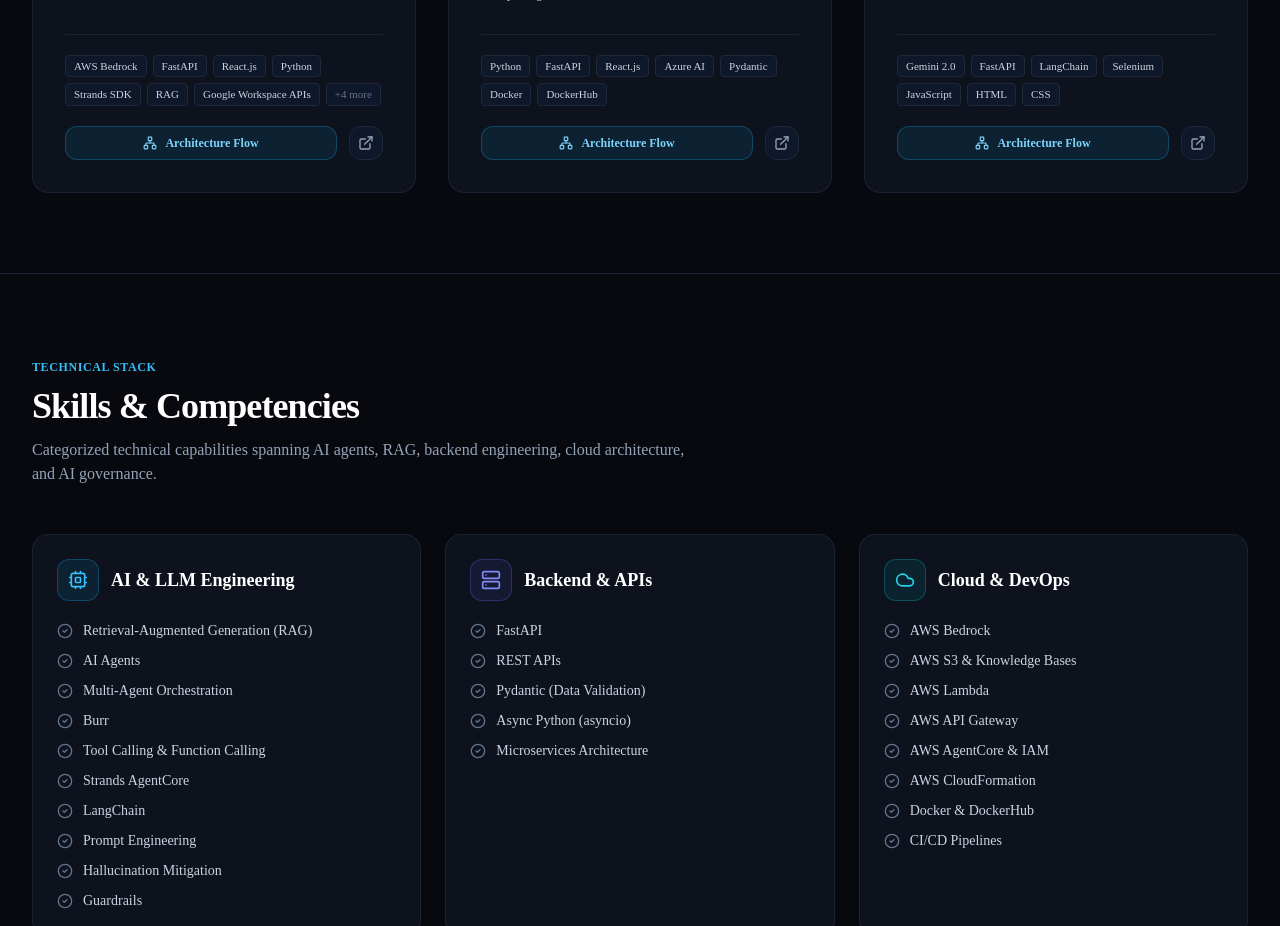
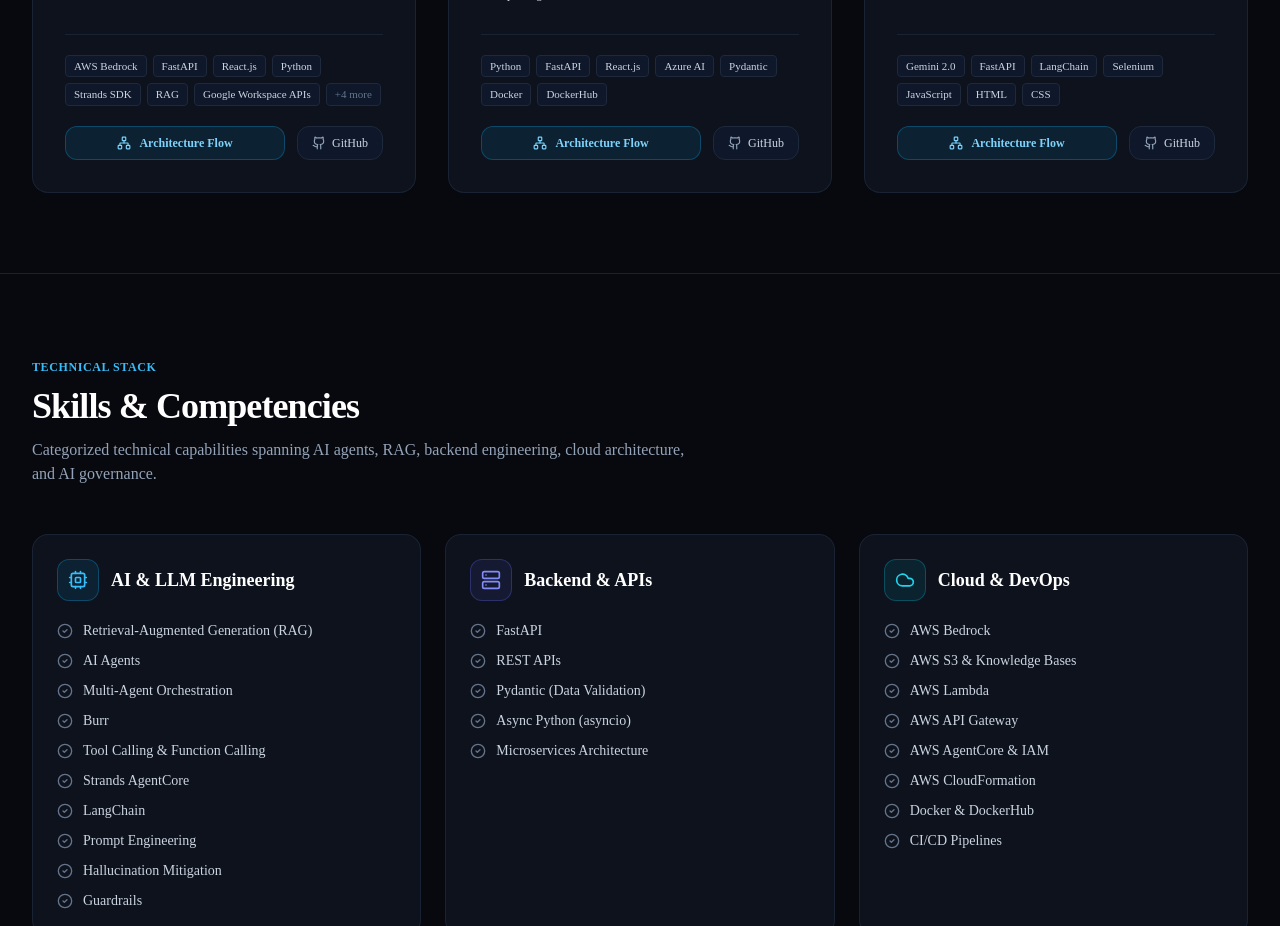
Before and after one commit to lokeshh29/build-portfolio, a Next.js app in the folder frontend/: page / in a window 1280 px wide. Shown: the part 2900-3826 px from the top of the page. Built offline with nearby package versions, Linux system fonts and the light colour scheme; no server answers.

Commit message:
feat(links): add linkedin and github repository links to projects and contact section

```diff
--- a/frontend/components/contact/Contact.tsx
+++ b/frontend/components/contact/Contact.tsx
@@ -52,7 +52,7 @@
             </a>
 
             <a
-              href="https://linkedin.com"
+              href="https://www.linkedin.com/in/lokeshhh29/"
               target="_blank"
               rel="noopener noreferrer"
               className="inline-flex items-center gap-2 px-5 py-3.5 rounded-xl text-sm font-semibold text-slate-200 bg-slate-900 hover:bg-slate-800 border border-slate-700/80 hover:border-slate-600 transition-all"
@@ -63,7 +63,7 @@
             </a>
 
             <a
-              href="https://github.com"
+              href="https://github.com/lokeshh29"
               target="_blank"
               rel="noopener noreferrer"
               className="inline-flex items-center gap-2 px-5 py-3.5 rounded-xl text-sm font-semibold text-slate-200 bg-slate-900 hover:bg-slate-800 border border-slate-700/80 hover:border-slate-600 transition-all"
@@ -77,6 +77,7 @@
               href="/resume.pdf"
               target="_blank"
               rel="noopener noreferrer"
+              download="lokesh_resume.pdf"
               className="inline-flex items-center gap-2 px-5 py-3.5 rounded-xl text-sm font-semibold text-slate-200 bg-slate-900 hover:bg-slate-800 border border-slate-700/80 hover:border-slate-600 transition-all"
             >
               <FileText className="h-4 w-4 text-indigo-400" />
--- a/frontend/components/projects/ProjectCard.tsx
+++ b/frontend/components/projects/ProjectCard.tsx
@@ -1,7 +1,7 @@
 "use client";
 
 import React from "react";
-import { Network, ArrowRight, CheckCircle, ExternalLink } from "lucide-react";
+import { Network, Github, CheckCircle } from "lucide-react";
 import { ProjectArchitecture } from "./ArchitectureModal";
 
 export interface ProjectData {
@@ -13,6 +13,7 @@
   engineeringHighlights: string[];
   technologies: string[];
   architecture: ProjectArchitecture;
+  githubUrl?: string;
   featured?: boolean;
 }
 
@@ -99,13 +100,18 @@
             <Network className="h-3.5 w-3.5" />
             <span>Architecture Flow</span>
           </button>
-          <a
-            href="#contact"
-            className="inline-flex items-center justify-center p-2 rounded-xl text-xs font-medium text-slate-400 hover:text-white bg-slate-900 hover:bg-slate-800 border border-slate-800 hover:border-slate-700 transition-all"
-            title="Discuss Project"
-          >
-            <ExternalLink className="h-4 w-4" />
-          </a>
+          {project.githubUrl && (
+            <a
+              href={project.githubUrl}
+              target="_blank"
+              rel="noopener noreferrer"
+              className="inline-flex items-center justify-center gap-1.5 px-3.5 py-2 rounded-xl text-xs font-medium text-slate-300 hover:text-white bg-slate-900 hover:bg-slate-800 border border-slate-800 hover:border-slate-700 transition-all group/btn"
+              title="View Source on GitHub"
+            >
+              <Github className="h-3.5 w-3.5 text-slate-400 group-hover/btn:text-white transition-colors" />
+              <span>GitHub</span>
+            </a>
+          )}
         </div>
       </div>
     </div>
--- a/frontend/components/projects/Projects.tsx
+++ b/frontend/components/projects/Projects.tsx
@@ -16,6 +16,7 @@
       title: "AssistHub",
       badge: "Multi-Agent System",
       tagline: "Multi-Agent RAG HR Assistant",
+      githubUrl: "https://github.com/lokeshh29/assisthub-doc-ai",
       description:
         "AI-powered HR assistant enabling employees to interact with organizational policies and internal information through a conversational interface, tool calling, and automated scheduling.",
       featured: true,
@@ -105,6 +106,7 @@
       title: "Candidate Discovery Agent",
       badge: "Recruitment Automation",
       tagline: "Intelligent Candidate Discovery & Dynamic Ranking",
+      githubUrl: "https://github.com/lokeshh29/intelligent-candidate-agent",
       description:
         "AI recruitment system that analyzes job descriptions, candidate skills, and professional history, dynamically adjusting rankings based on activity signals and offer-acceptance likelihood.",
       featured: true,
@@ -179,6 +181,7 @@
       title: "News Ranking Agent",
       badge: "LLM Content Analysis",
       tagline: "LLM-Powered News Ranking Platform",
+      githubUrl: "https://github.com/lokeshh29/news_ranking",
       description:
         "Real-time news exploration platform using Gemini 2.0 and LangChain to evaluate and rank articles across multidimensional metrics: relevance, sentiment, and factuality.",
       featured: true,
```
Also changed, not shown: 2 other files (tests, documents, lock files or other folders).
